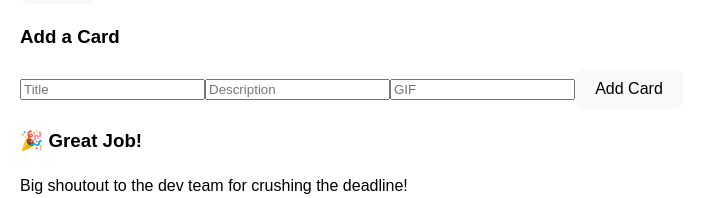
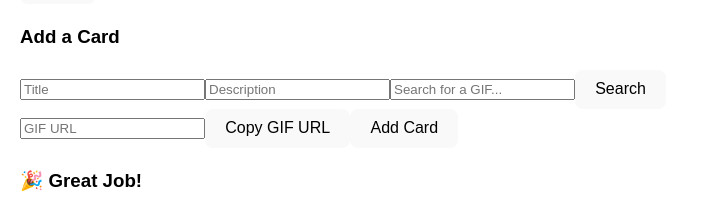
Before and after one commit to ariannasmithforte/kudos-board, a React (Vite) app in the folder client/: page /board/1 in a window 1280 px wide. Shown: the part 131-329 px from the top of the page, without its empty margins (0-705 px from the left). Built offline with nearby package versions, Linux system fonts and the light colour scheme.

Commit message:
addition of GIF Search and Add new card functionality

```diff
--- a/client/src/ViewBoardDetails.jsx
+++ b/client/src/ViewBoardDetails.jsx
@@ -13,19 +13,25 @@ const ViewBoardDetails = ({boards}) => {
     const [title, setTitle] = useState('');
     const [description, setDescription] = useState('');
     const [gif, setGif] = useState('');
+    const [gifSearch, setGifSearch] = useState('');
+    const [gifResults, setGifResults] = useState([]);
 
     if (!board) {
         return <div>Board not found</div>;
-
     }
     // Function to add a new card to the board
     const handleAddCard = () => {
+        if (!title || !description || !gif) {
+            alert('Please fill in all fields');
+            return;
+        }
+
         const newCard = {
             id: cards.length + 1,
             title: title,
             description: description,
             gif: gif,
-            likes: likes,
+            likes: 0,
         };
 
         setCards((prev) => [...prev, newCard]);
@@ -37,9 +43,9 @@ const ViewBoardDetails = ({boards}) => {
     // Function handle likes
     const handleLike = (id) => {
         setCards((prev) =>
-            prev.map((card) => {
-                return card.id === id ? { ...card, likes: card.likes + 1 } : card;
-            })
+            prev.map((card) =>
+                card.id === id ? { ...card, likes: card.likes + 1 } : card
+            )
         );
     };
 
@@ -48,8 +54,31 @@ const ViewBoardDetails = ({boards}) => {
         setCards((prev) => prev.filter((card) => card.id !== id));
     };
 
+    // Function to handle GIF search and API call
+    const handleGifSearch = async () => {
+        const apiKey = import.meta.env.VITE_GIPHY_API_KEY;
+        const url = `https://api.giphy.com/v1/gifs/search?api_key=${apiKey}&q=${gifSearch}&limit=6&offset=0&rating=G&lang=en`;
+
+        try {
+            const response = await fetch(url);
+            const data = await response.json();
+            setGifResults(data.data);
+        } catch (error) {
+            console.error("Error fetching GIFs", error);
+        }
+    };
+
+    // Function to handle copying the GIF URL to the clipboard
+    const handleCopyGif = async () => {
+        try {
+            await navigator.clipboard.writeText(gif);
+            alert("GIF URL copied to clipboard!");
+        } catch (err) {
+            console.error("Failed to copy GIF URL", err);
+        }
+    };
+
     return (
-        <>
         <div className='board-deatil'>
             <h2>{board.title}</h2>
             <button onClick={() => navigate(-1)}>Back</button>
@@ -70,10 +99,40 @@ const ViewBoardDetails = ({boards}) => {
                 />
                 <input
                     type="text"
-                    placeholder='GIF'
+                    placeholder='Search for a GIF...'
+                    value={gifSearch}
+                    onChange={(e) => setGifSearch(e.target.value)}
+                />
+                <button onClick={handleGifSearch}>Search</button>
+
+                <div className='gif-results'>
+                    {gifResults.map((gifItem) => (
+                        <img
+                            key={gifItem.id}
+                            src={gifItem.images.fixed_height_small.url}
+                            alt={gifItem.title}
+                            onClick={() => {
+                                setGif(gifItem.images.fixed_height_small.url);
+                                setGifResults([]);
+                                setGifSearch('');
+                            }}
+                            style={{
+                                cursor: 'pointer',
+                                margin: '5px',
+                                borderRadius: '6px',
+                                border: gif === gifItem.images.fixed_height_small.url ? '3px solid blue' : 'none'
+                            }}
+                        />
+                    ))}
+                </div>
+
+                <input
+                    type="text"
+                    placeholder="GIF URL"
                     value={gif}
-                    onChange={(e) => setGif(e.target.value)}
+                    readOnly
                 />
+                <button onClick={handleCopyGif}>Copy GIF URL</button>
                 <button onClick={handleAddCard}>Add Card</button>
             </section>
 
@@ -91,11 +150,7 @@ const ViewBoardDetails = ({boards}) => {
                 ))}
             </section>
         </div>
-        </>
-
     );
 };
 
-
-
 export default ViewBoardDetails;
```
Also changed, not shown: 1 other file (tests, documents, lock files or other folders). Lines whose indentation alone changed are shown as unchanged.
